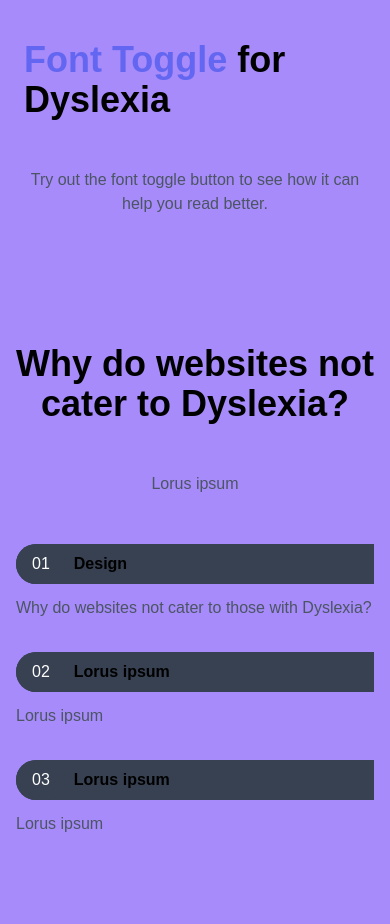
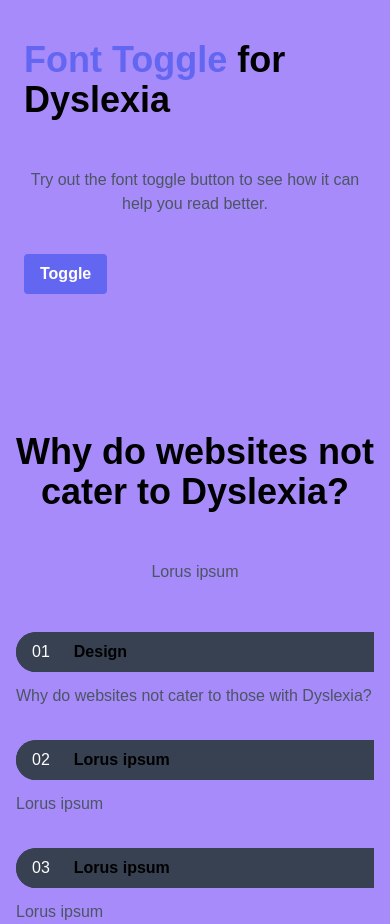
Before and after one commit to Shiv-040/456proj, a plain HTML site: page index.html in a window 390 px wide. Before the commit the page ends 844 px from the top, so only its background shows below. Drawn offline with nearby package versions, Linux system fonts and the light colour scheme.

Commit message:
Removed hidden element from button on md screens

```diff
--- a/index.html
+++ b/index.html
@@ -19,7 +19,7 @@
                     <p class="max-w-sm text-center text-gray-600 md:text-left">
                         Try out the font toggle button to see how it can help you read better.
                     </p>
-                    <div class="hidden md:block">
+                    <div class="md:block">
                      <!--Toggle Button to switch between dyslexia font and regular font-->
                         <button class="animate-bounce bg-indigo-500 hover:bg-blue-700 text-white font-bold py-2 px-4 rounded" onclick="toggleFont()">
                             Toggle
```
